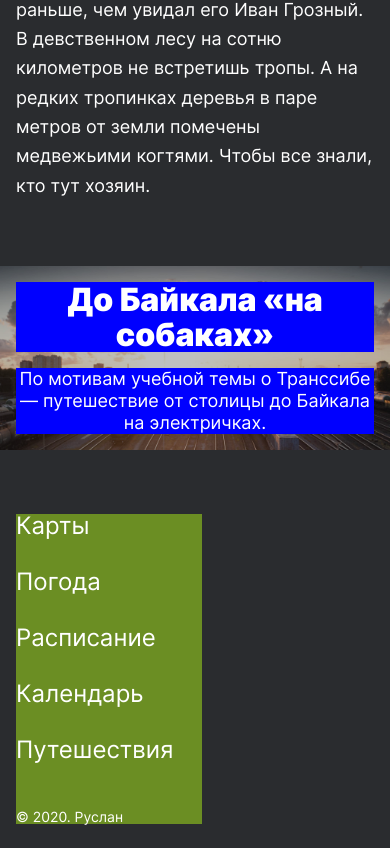
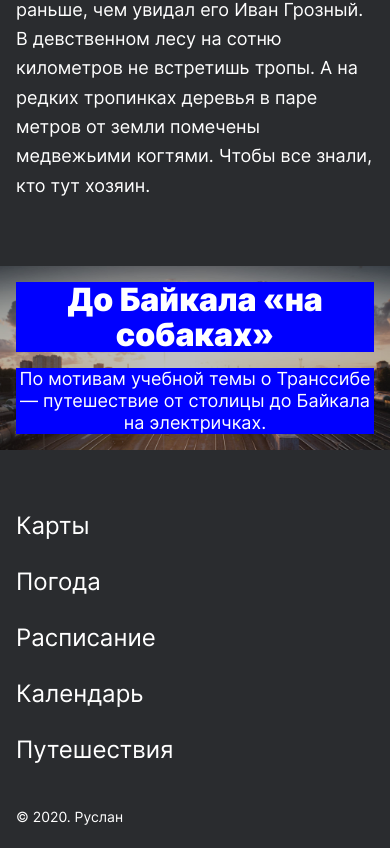
Before and after one commit to rusmyachkov/russian-travel, a plain HTML site: page index.html in a window 390 px wide. Shown: the part 10175-11023 px from the top of the page. Drawn offline with Linux system fonts and the light colour scheme.

Commit message:
fix footer

```diff
--- a/blocks/footer/footer.css
+++ b/blocks/footer/footer.css
@@ -21,7 +21,6 @@
         justify-content: space-between;
         max-width: 186px;
         margin: 64px auto 24px 16px;
-        background: olivedrab;
         gap: 48px;
     }
 }
```
